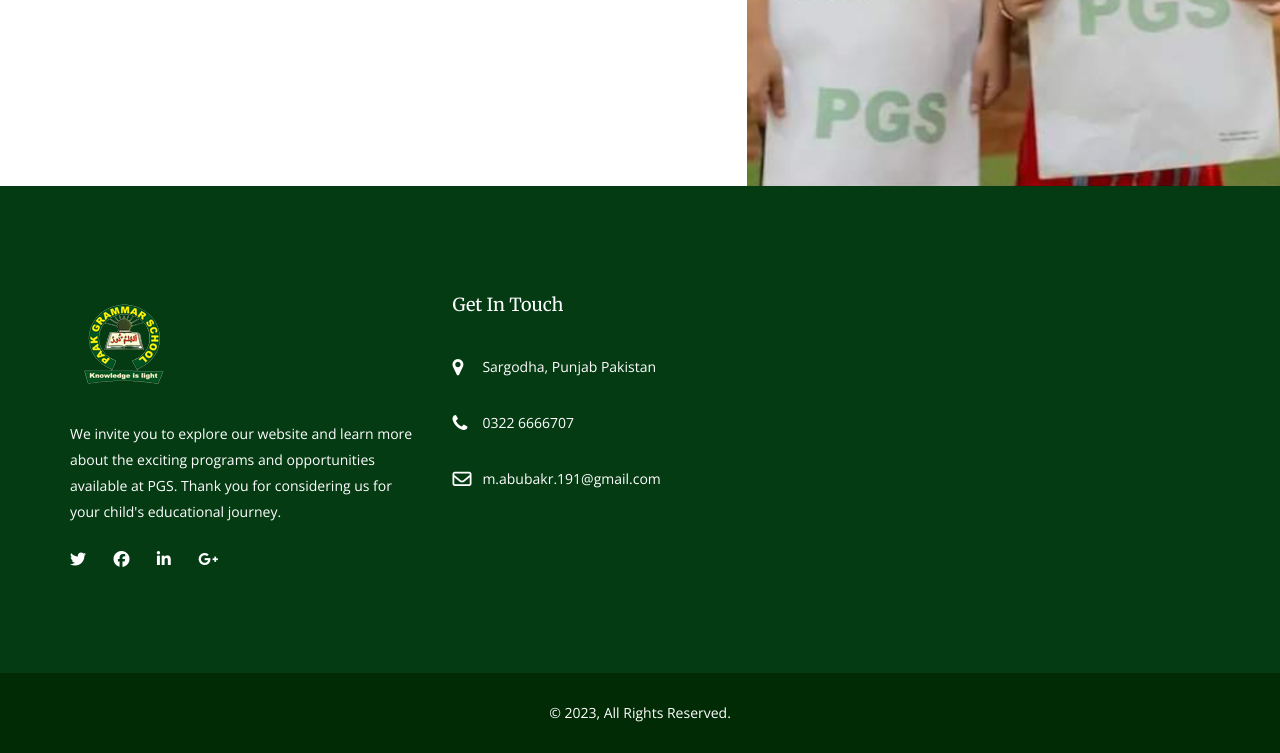
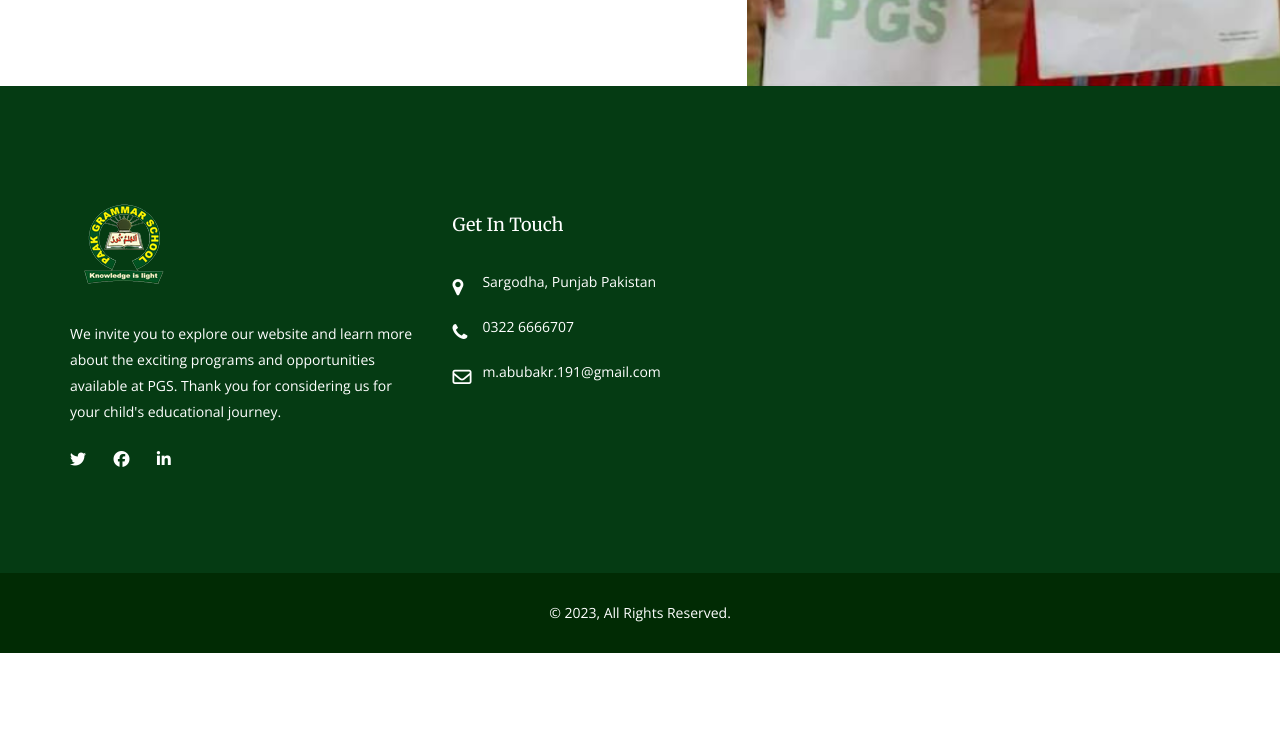
Before and after one commit to Sheharyar123/PGS, a Django app: page / in a window 1280 px wide. Shown: the part 5440-6193 px from the top of the page. After the commit the page ends 6093 px from the top, so only its background shows below. Run offline with Django 4.2, Linux system fonts and the light colour scheme; parts of the project's set-up code (start-up, migrations or seed data) failed here and were passed over; some libraries are stand-ins or nearby versions; some web fonts are replaced.

Commit message:
fix some styling errors

```diff
--- a/static/css/style.css
+++ b/static/css/style.css
@@ -1560,7 +1560,7 @@ section {
   font-size: 13px;
   text-transform: uppercase;
   font-weight: 700;
-  line-height: 100px;
+  line-height: 50px;
   color: #ffffff;
   padding: 0;
 }
@@ -2368,6 +2368,7 @@ section {
   line-height: 1;
   text-transform: capitalize;
   margin-bottom: 40px;
+  margin-top: 20px;
 }
 .footer-widget .footer--widget-content p {
   color: #ffffff;
@@ -2428,7 +2429,7 @@ section {
 .footer-widget .footer--widget-contact ul li {
   font-size: 14px;
   font-weight: 400;
-  line-height: 26px;
+  line-height: 15px;
   color: #ffffff;
   font-family: "Open Sans", sans-serif;
   padding-left: 30px;
@@ -3724,4 +3725,6 @@ ul.comments-list ul.comment-children ul .comment-body .comment {
   padding: 90px;
 }
 
-/*# sourceMappingURL=style.css.map */
+.team {
+  padding-top: 0px !important;
+}
--- a/templates/_footer.html
+++ b/templates/_footer.html
@@ -1,3 +1,4 @@
+{% load static %}
 <footer id="footer" class="footer">
   <!-- Widget Section
     ============================================= -->
@@ -6,7 +7,7 @@
       <div class="row" style="padding-right: 2%">
         <div class="col-xs-12 col-sm-6 col-md-4 footer--widget-about">
           <div class="footer--widget-content">
-            <img class="mb-20" src="assets/images/minilogo.png" alt="logo" />
+            <img class="mb-20" src="{% static 'images/minilogo.png' %}" alt="logo" />
             <p>
               We invite you to explore our website and learn more about the
               exciting programs and opportunities available at PGS. Thank you
@@ -23,67 +24,10 @@
               <a class="share-linkedin" href="#"
                 ><i class="fa fa-linkedin"></i
               ></a>
-              <a class="share-pinterest" href="#"
-                ><i class="fa fa-google-plus"></i
-              ></a>
             </div>
           </div>
         </div>
-        <!-- .col-md-4 end -->
 
-        <!--blog
-                <div class="col-xs-12 col-sm-6 col-md-4 footer--widget-recent">
-                    <div class="footer--widget-title">
-                        <h5>Blog Posts</h5>
-                    </div>
-                    <div class="footer--widget-content">
-                        <div class="entry">
-                            <div class="entry--img">
-                                <img src="assets/images/blog/thumb/1.jpg" alt="entry">
-                            </div>
-                            <div class="entry--content">
-                                <div class="entry--title">
-                                    <a href="#">Four ways to cheer yourself up on the Blue Monday!</a>
-                                </div>
-                                <div class="entry--meta">
-                                    <span>Jan 20, 2017</span>
-                                    <span><i class="fa fa-comment-o"></i> 6 comments</span>
-                                </div>
-                            </div>
-                        </div> .entry end -->
-        <!--
-                        <div class="entry">
-                            <div class="entry--img">
-                                <img src="assets/images/blog/thumb/2.jpg" alt="entry">
-                            </div>
-                            <div class="entry--content">
-                                <div class="entry--title">
-                                    <a href="#">Old cameras can capture images better than nowdays camera!</a>
-                                </div>
-                                <div class="entry--meta">
-                                    <span>Jan 20, 2017</span>
-                                    <span><i class="fa fa-comment-o"></i> 3 comments</span>
-                                </div>
-                            </div>
-                        </div> .entry end -->
-        <!--
-                        <div class="entry">
-                            <div class="entry--img">
-                                <img src="assets/images/blog/thumb/3.jpg" alt="entry">
-                            </div>
-                            <div class="entry--content">
-                                <div class="entry--title">
-                                    <a href="#">Four ways to cheer yourself up on the Blue Monday!</a>
-                                </div>
-                                <div class="entry--meta">
-                                    <span>Jan 20, 2017</span>
-                                    <span><i class="fa fa-comment-o"></i> 5 comments</span>
-                                </div>
-                            </div>
-                        </div> .entry end
-                        <!--
-                    </div>
-                </div> .col-md-4 end -->
 
         <div class="col-xs-12 col-sm-6 col-md-4 footer--widget-contact">
           <div class="footer--widget-title">
```
